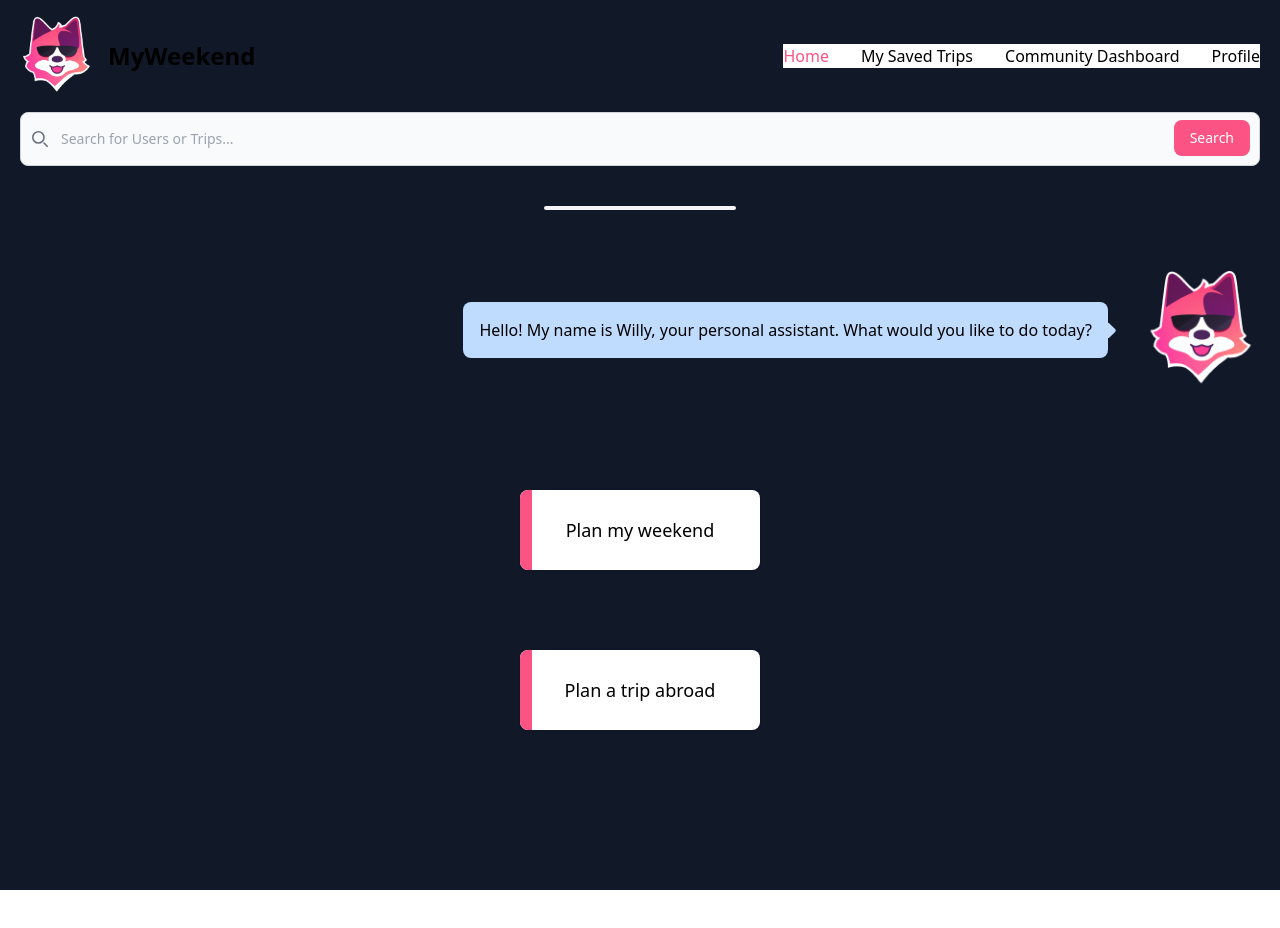
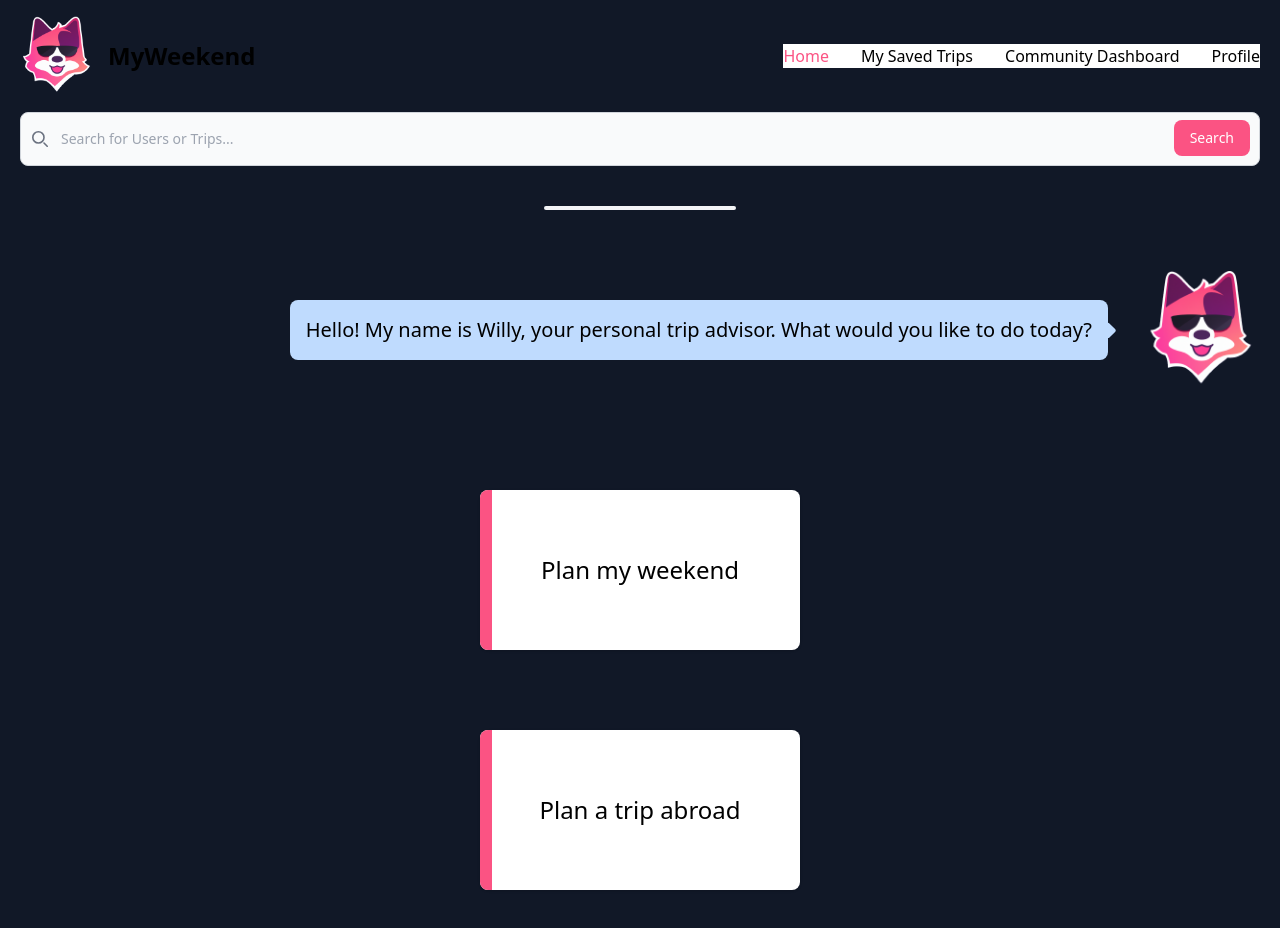
Before and after one commit to MyWeekend-HTV2023/MyWeekend, a React (Vite) app in the folder myweekend/: page /dashboard in a window 1280 px wide. Shown: the top 928 px of the page. Before the commit the page ends 890 px from the top, so only its background shows below. Built offline with nearby package versions, Linux system fonts and the light colour scheme.

Commit message:
Update Dashboard

```diff
--- a/myweekend/src/pages/Dashboard.jsx
+++ b/myweekend/src/pages/Dashboard.jsx
@@ -47,7 +47,7 @@ function Dashboard() {
     <div class = ' flex items-center justify-end items-end'>
       <div class="inline-flex items-center justify-end">
         <div class="bg-blue-200 p-4 my-6 rounded-lg flex-1">
-          Hello! My name is Willy, your personal assistant. What would you like to do today?
+          <p class = "text-xl">Hello! My name is Willy, your personal trip advisor. What would you like to do today?</p>
         </div>
         <div class="w-3 overflow-hidden ">
           <div class="h-4 bg-blue-200 rotate-45 transform origin-top-left rounded-sm"></div>
@@ -58,15 +58,15 @@ function Dashboard() {
 
     <div class='py-20'>
       <a class='flex text-white justify-center items-center' href='/local'>
-          <button class="group relative h-20 w-60 overflow-hidden rounded-lg bg-white text-lg shadow">
+          <button class="group relative h-40 w-80 overflow-hidden rounded-lg bg-white text-lg shadow">
           <div class="absolute inset-0 w-3 bg-[#fb5383] transition-all duration-[250ms] ease-out group-hover:w-full"></div>
-          <span class="relative text-black group-hover:text-white">Plan my weekend</span>
+          <span class="relative text-2xl text-black group-hover:text-white">Plan my weekend</span>
         </button>
       </a>
       <a class= "flex text-white justify-center items-center py-20" href='/abroad'>
-        <button class="group relative h-20 w-60 overflow-hidden rounded-lg bg-white text-lg shadow">
+        <button class="group relative h-40 w-80 overflow-hidden rounded-lg bg-white text-lg shadow">
           <div class="absolute inset-0 w-3 bg-[#fb5383] transition-all duration-[250ms] ease-out group-hover:w-full"></div>
-          <span class="relative text-black group-hover:text-white">Plan a trip abroad</span>
+          <span class="relative  text-2xl text-black group-hover:text-white">Plan a trip abroad</span>
         </button>
       </a>
     </div>
```
